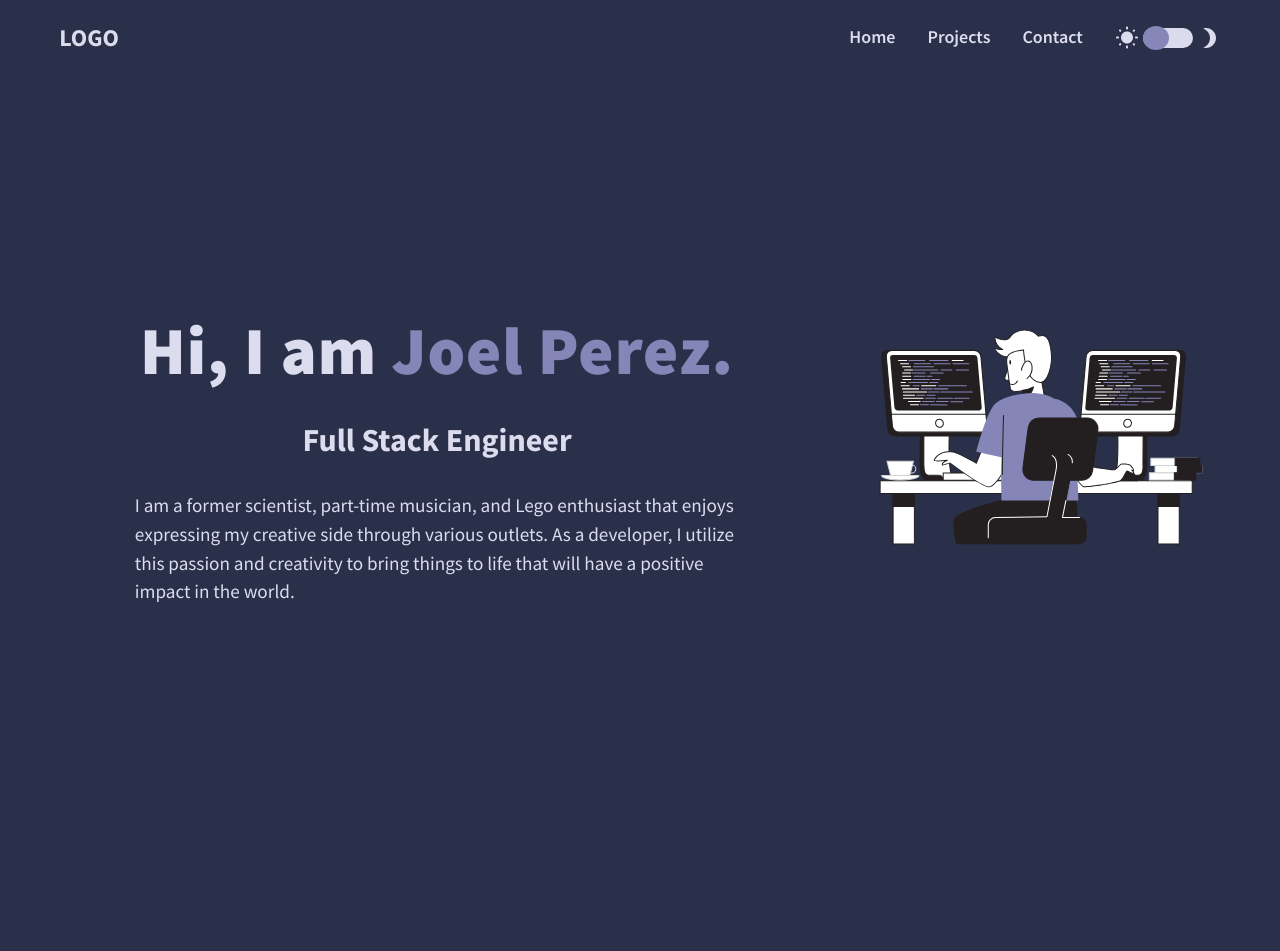
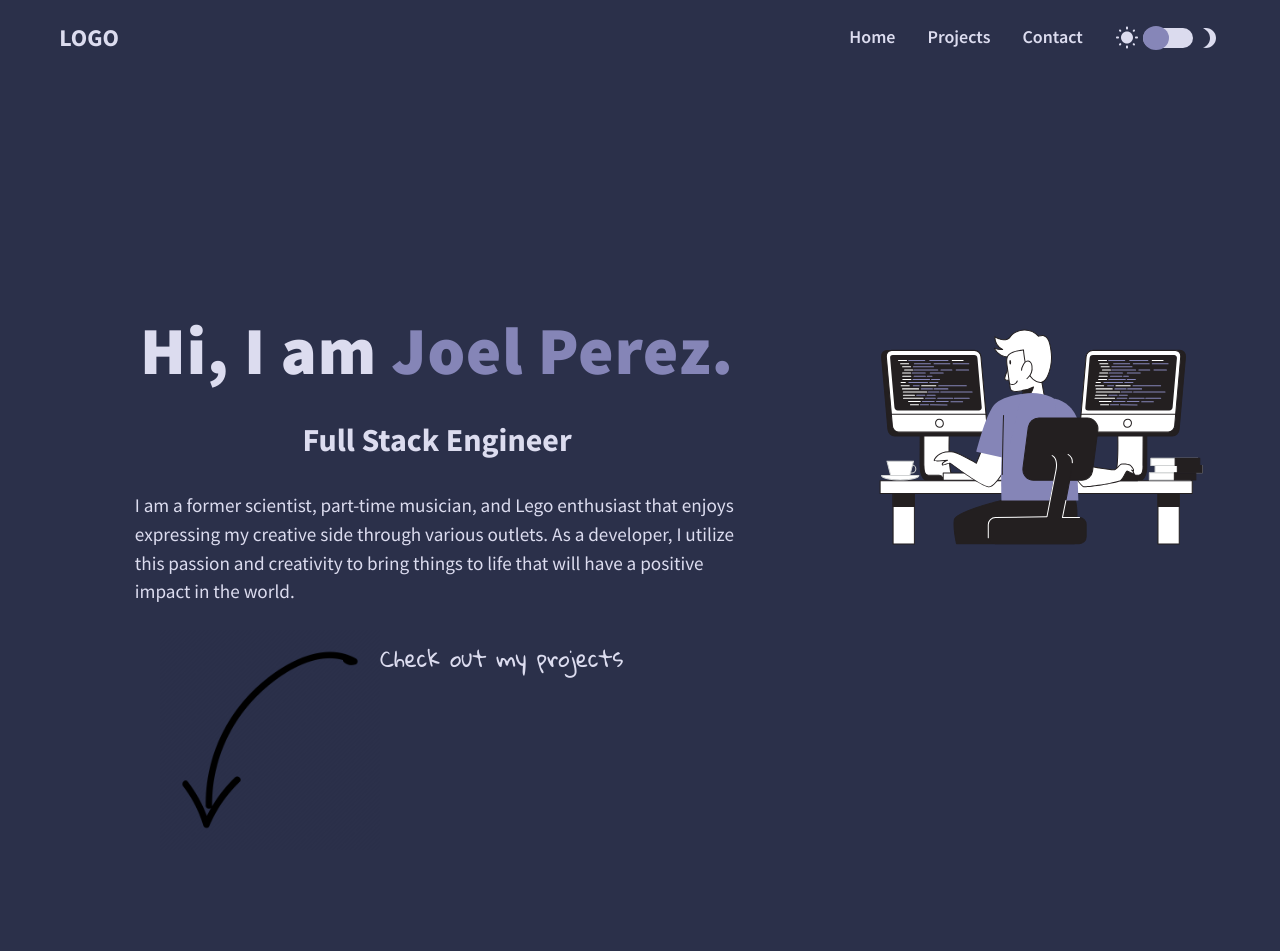
Before and after one commit to jpswt/portfolio, a React (Vite) app: page / in a window 1280 px wide. Shown: the top 951 px of the page. Built offline with nearby package versions, Linux system fonts and the light colour scheme.

Commit message:
fix cards and title

```diff
--- a/index.html
+++ b/index.html
@@ -9,6 +9,10 @@
 			href="https://fonts.googleapis.com/css?family=Source+Sans+Pro:200,200italic,300,300italic,regular,italic,600,600italic,700,700italic,900,900italic"
 			rel="stylesheet"
 		/>
+		<link
+			href="https://fonts.googleapis.com/css?family=Gloria+Hallelujah:regular"
+			rel="stylesheet"
+		/>
 	</head>
 	<body>
 		<div id="root"></div>
--- a/src/components/Profile/Profile.css
+++ b/src/components/Profile/Profile.css
@@ -5,6 +5,7 @@
 	min-height: calc(100vh - 80px);
 	display: flex;
 	align-items: center;
+	position: relative;
 }
 
 .profile-container .profile-content {
@@ -37,3 +38,20 @@
 	font-size: 1.2rem;
 	margin-top: 0;
 }
+
+.checkout {
+	font-family: 'Gloria Hallelujah';
+	font-size: 1.4rem;
+	position: absolute;
+	top: 540px;
+	left: 340px;
+}
+
+.arrow {
+	width: 220px;
+	color: var(--clr-c);
+	transform: scale(-1, -1);
+	position: absolute;
+	top: 550px;
+	left: 120px;
+}
--- a/src/components/Profile/Profile.jsx
+++ b/src/components/Profile/Profile.jsx
@@ -3,6 +3,7 @@ import './Profile.css';
 import { ThemeContext } from '../../context/Theme';
 import devIcon from './Coding.svg';
 import devIcon2 from './Coding2.svg';
+import arrow from './arrow.png';
 
 const Profile = () => {
 	const [{ theme, toggleTheme }] = useContext(ThemeContext);
@@ -25,6 +26,8 @@ const Profile = () => {
 			<div>
 				<img src={theme === 'light' ? devIcon : devIcon2} alt="" />
 			</div>
+			<p className="checkout">Check out my projects</p>
+			<img className="arrow" src={arrow} alt="" />
 		</div>
 	);
 };
--- a/src/components/ProjectCard/ProjectCard.css
+++ b/src/components/ProjectCard/ProjectCard.css
@@ -103,15 +103,6 @@
 	text-decoration: none;
 }
 
-.arrow {
-	width: 180px;
-	color: var(--clr-c);
-	transform: scaleY(-1);
-	position: absolute;
-	top: 230px;
-	left: 50;
-}
-
 /*
 
 
--- a/src/components/Projects/Projects.css
+++ b/src/components/Projects/Projects.css
@@ -9,6 +9,7 @@
 	font-size: 2.6rem;
 	position: relative;
 	padding-top: 80px;
+	font-family: 'Gloria Hallelujah';
 }
 
 .project-title::after {
--- a/src/components/Projects/Projects.jsx
+++ b/src/components/Projects/Projects.jsx
@@ -17,7 +17,7 @@ const Projects = () => {
 
 	return (
 		<div className="projects-container" id="projects">
-			<h1 className="project-title">PROJECTS</h1>
+			<h1 className="project-title">Projects</h1>
 			<div className="project-container">
 				{data.map((project) => (
 					<ProjectCard project={project} key={project.id} />
```
